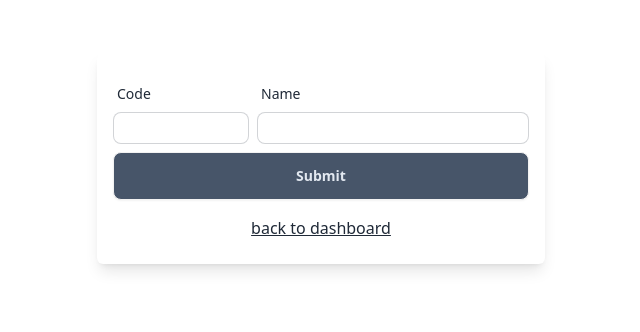
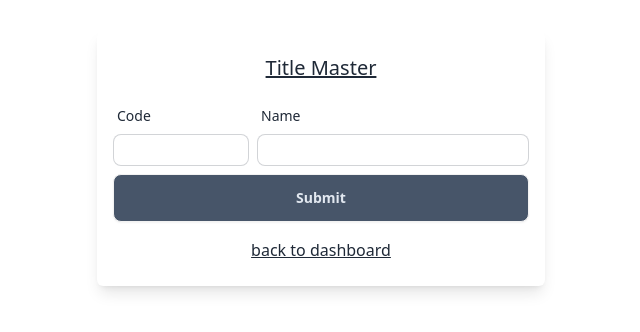
Before and after one commit to taherbadri/IJT, a website: page src/Phase 1/Jamaat/Master/title.html in a window 1280 px wide. Shown: the part 242-574 px from the top of the page, without its empty margins (319-959 px from the left). Drawn offline with Linux system fonts and the light colour scheme.

Commit message:
finished phase 1 jamaat module's master sub-module's title heading of title form and back to dashboard functionality

```diff
--- a/src/Phase 1/Jamaat/Master/title.html
+++ b/src/Phase 1/Jamaat/Master/title.html
@@ -4,12 +4,15 @@
         <meta charset="UTF-8">
         <meta name="viewport" content="width=device-width, initial-scale=1.0">
         <link rel="stylesheet" href="../../../output.css">
+        <title>Title Master</title>
     </head>
     <body>
         <div class="container flex items-center justify-center min-h-screen">
             <form action
                 class="w-[90%] md:max-w-md shadow-lg rounded-md px-4 py-6"
                 data-theme="light">
+                <div class="text-xl text-center capitalize mb-4 underline">title
+                    master</div>
                 <div class="input-container flex flex-col lg:flex-row gap-2">
                     <label for="code"
                         class="form-control w-full capitalize lg:w-1/3">
```
Also changed, not shown: src/output.css.
